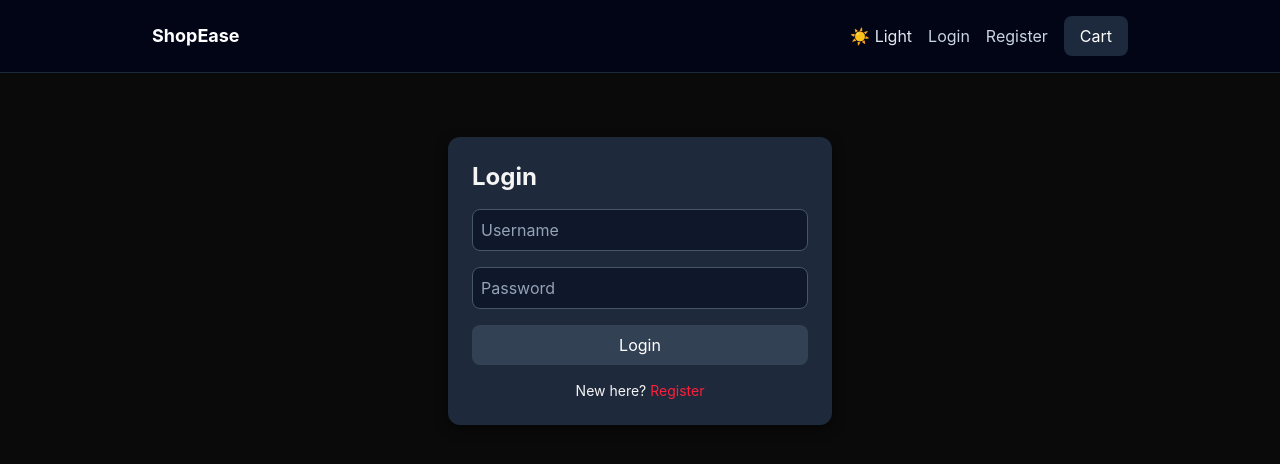
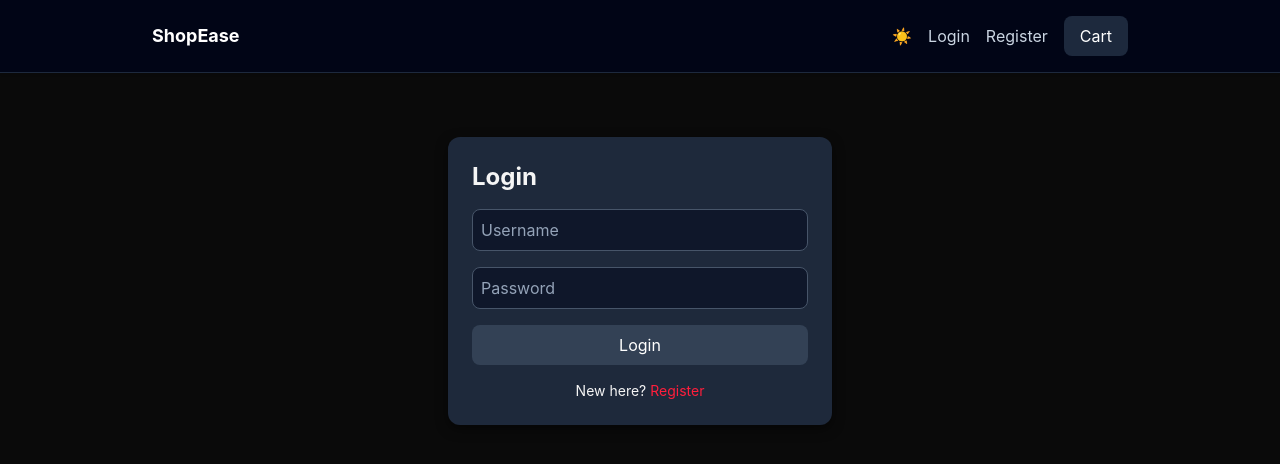
Before and after one commit to Dhirubhai06/shopease-ecommerce, a React app in the folder frontend/: page /login in a window 1280 px wide. Shown: the top 464 px of the page. Built offline with nearby package versions, Linux system fonts and the light colour scheme; no server answers; the HTML template or start-up script is replaced by a standard one.

Commit message:
Add Gmail order emails, status flow, search and filters, tests, Swagger docs and UI fixes

```diff
--- a/frontend/src/components/Navbar.jsx
+++ b/frontend/src/components/Navbar.jsx
@@ -17,8 +17,8 @@ function Navbar() {
                     {token ? (
                         <>
                             <Link to="/orders" className="text-slate-300 hover:text-white">My Orders</Link>
-                            <Link to="/profile" className="text-gray-600 hover:text-black">Hi, {username}</Link>
-                            <Link to="/wishlist" className="text-gray-700 hover:text-black">Wishlist</Link>
+                            <Link to="/profile" className="text-slate-300 hover:text-white">Hi, {username}</Link>
+                            <Link to="/wishlist" className="text-slate-300 hover:text-white">Wishlist</Link>
                             <button onClick={logoutUser} className="text-red-400 hover:text-red-300">Logout</button>
                         </>
                     ) : (
--- a/frontend/src/components/ThemeToggle.jsx
+++ b/frontend/src/components/ThemeToggle.jsx
@@ -11,10 +11,10 @@ function ThemeToggle() {
     return (
         <button
             onClick={() => setTheme(theme === "dark" ? "light" : "dark")}
-            className="text-gray-700 hover:text-black"
+            className="text-slate-200 hover:text-white transition"
             aria-label="Toggle theme"
         >
-            {theme === "dark" ? "☀️ Light" : "🌙 Dark"}
+            {theme === "dark" ? "☀️" : "🌙"}
         </button>
     );
 }
```
